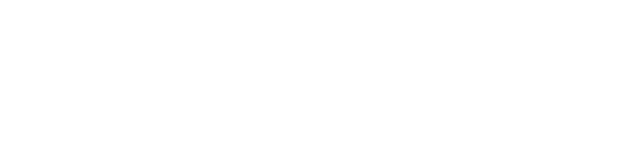
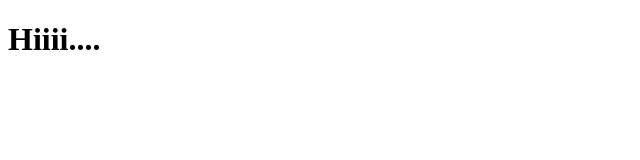
Before and after one commit to mamun-codes/my-repo, a plain HTML site: page index.html in a window 1280 px wide. Shown: the whole page, without its empty margins (0-640 px from the left). Drawn offline with Linux system fonts and the light colour scheme.

Commit message:
header added

```diff
--- a/index.html
+++ b/index.html
@@ -5,6 +5,6 @@
     <title>my-repo</title>
 </head>
 <body>
-
+<h1>Hiiii....</h1>
 </body>
 </html>
```
